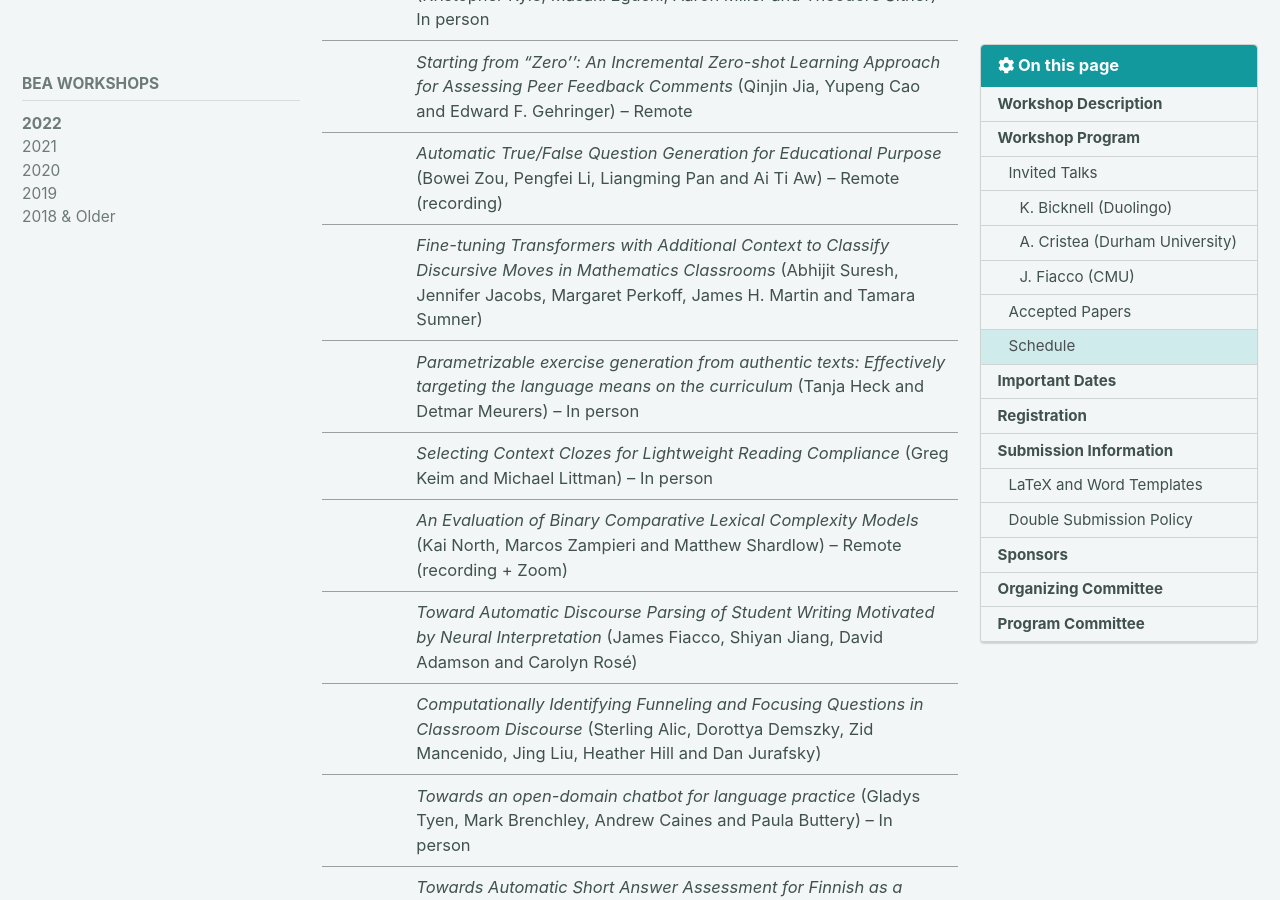
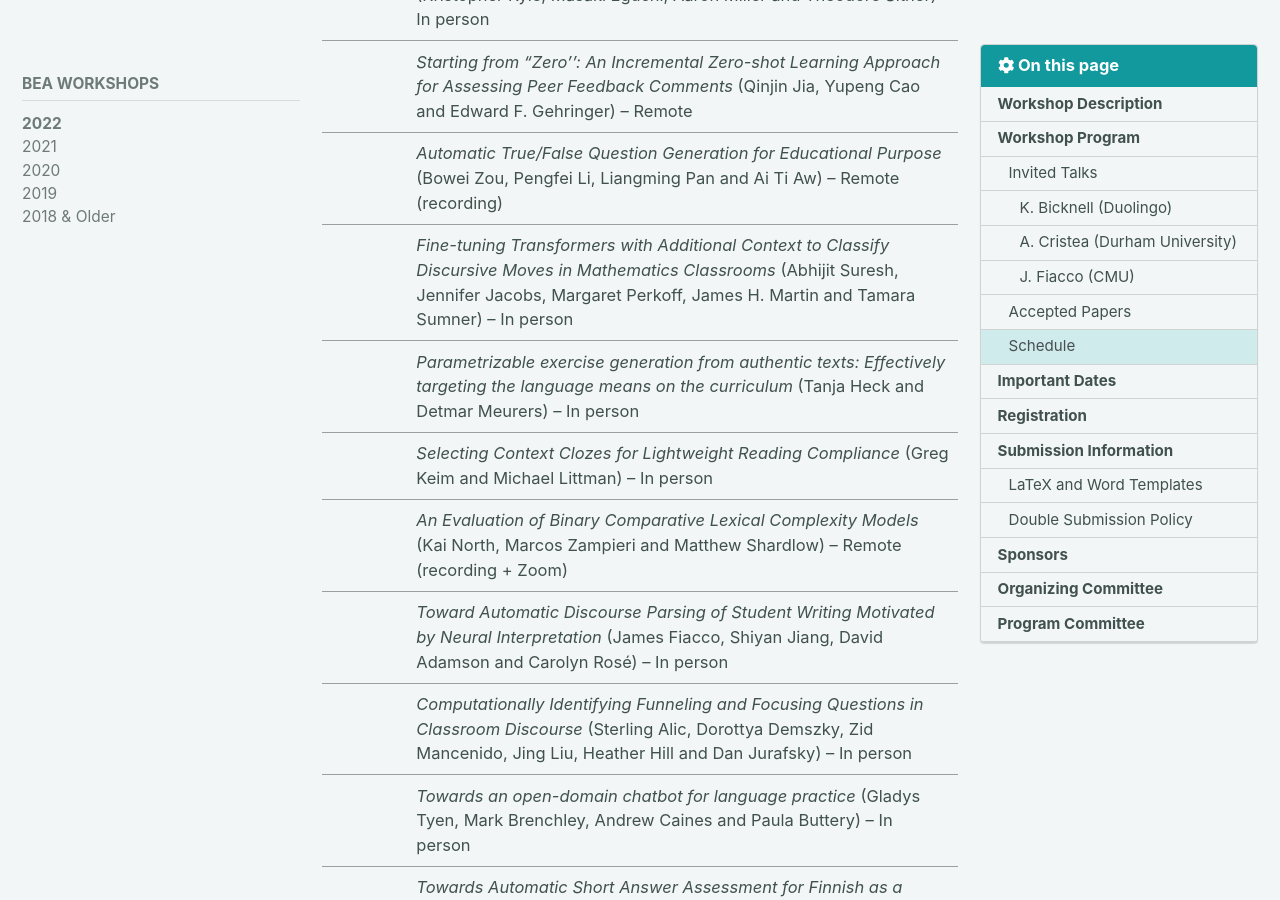
Before and after one commit to sigedu-org/website, a Jekyll site: the page built from _pages/bea/bea17.md, in a window 1280 px wide and 900 px high, scrolled down 12102 px. Built offline with Jekyll 4.4.1, drawn with Linux system fonts in a browser that asks for light colours; cached includes are drawn as plain includes; nearby versions of some CDN libraries.

Commit message:
Update bea17.md
Update to the presentation format

```diff
--- a/_pages/bea/bea17.md
+++ b/_pages/bea/bea17.md
@@ -203,12 +203,12 @@ We received 66 submissions and accepted 31 papers (acceptance rate: 47%).
 | | *A Dependency Treebank of Spoken Second Language English* (Kristopher Kyle, Masaki Eguchi, Aaron Miller and Theodore Sither) – In person |
 | | *Starting from "Zero'': An Incremental Zero-shot Learning Approach for Assessing Peer Feedback Comments* (Qinjin Jia, Yupeng Cao and Edward F. Gehringer) – Remote |
 | | *Automatic True/False Question Generation for Educational Purpose* (Bowei Zou, Pengfei Li, Liangming Pan and Ai Ti Aw) – Remote (recording) |
-| | *Fine-tuning Transformers with Additional Context to Classify Discursive Moves in Mathematics Classrooms* (Abhijit Suresh, Jennifer Jacobs, Margaret Perkoff, James H. Martin and Tamara Sumner) |
+| | *Fine-tuning Transformers with Additional Context to Classify Discursive Moves in Mathematics Classrooms* (Abhijit Suresh, Jennifer Jacobs, Margaret Perkoff, James H. Martin and Tamara Sumner) – In person |
 | | *Parametrizable exercise generation from authentic texts: Effectively targeting the language means on the curriculum* (Tanja Heck and Detmar Meurers) – In person |
 | | *Selecting Context Clozes for Lightweight Reading Compliance* (Greg Keim and Michael Littman) – In person |
 | | *An Evaluation of Binary Comparative Lexical Complexity Models* (Kai North, Marcos Zampieri and Matthew Shardlow) – Remote (recording + Zoom) |
-| | *Toward Automatic Discourse Parsing of Student Writing Motivated by Neural Interpretation* (James Fiacco, Shiyan Jiang, David Adamson and Carolyn Rosé) |
-| | *Computationally Identifying Funneling and Focusing Questions in Classroom Discourse* (Sterling Alic, Dorottya Demszky, Zid Mancenido, Jing Liu, Heather Hill and Dan Jurafsky) |
+| | *Toward Automatic Discourse Parsing of Student Writing Motivated by Neural Interpretation* (James Fiacco, Shiyan Jiang, David Adamson and Carolyn Rosé) – In person |
+| | *Computationally Identifying Funneling and Focusing Questions in Classroom Discourse* (Sterling Alic, Dorottya Demszky, Zid Mancenido, Jing Liu, Heather Hill and Dan Jurafsky) – In person |
 | | *Towards an open-domain chatbot for language practice* (Gladys Tyen, Mark Brenchley, Andrew Caines and Paula Buttery) – In person |
 | | *Towards Automatic Short Answer Assessment for Finnish as a Paraphrase Retrieval Task* (Li-Hsin Chang, Jenna Kanerva and Filip Ginter) – In person |
 | **15:00–15:30** | **Mid-Afternoon Snacks** |
```
